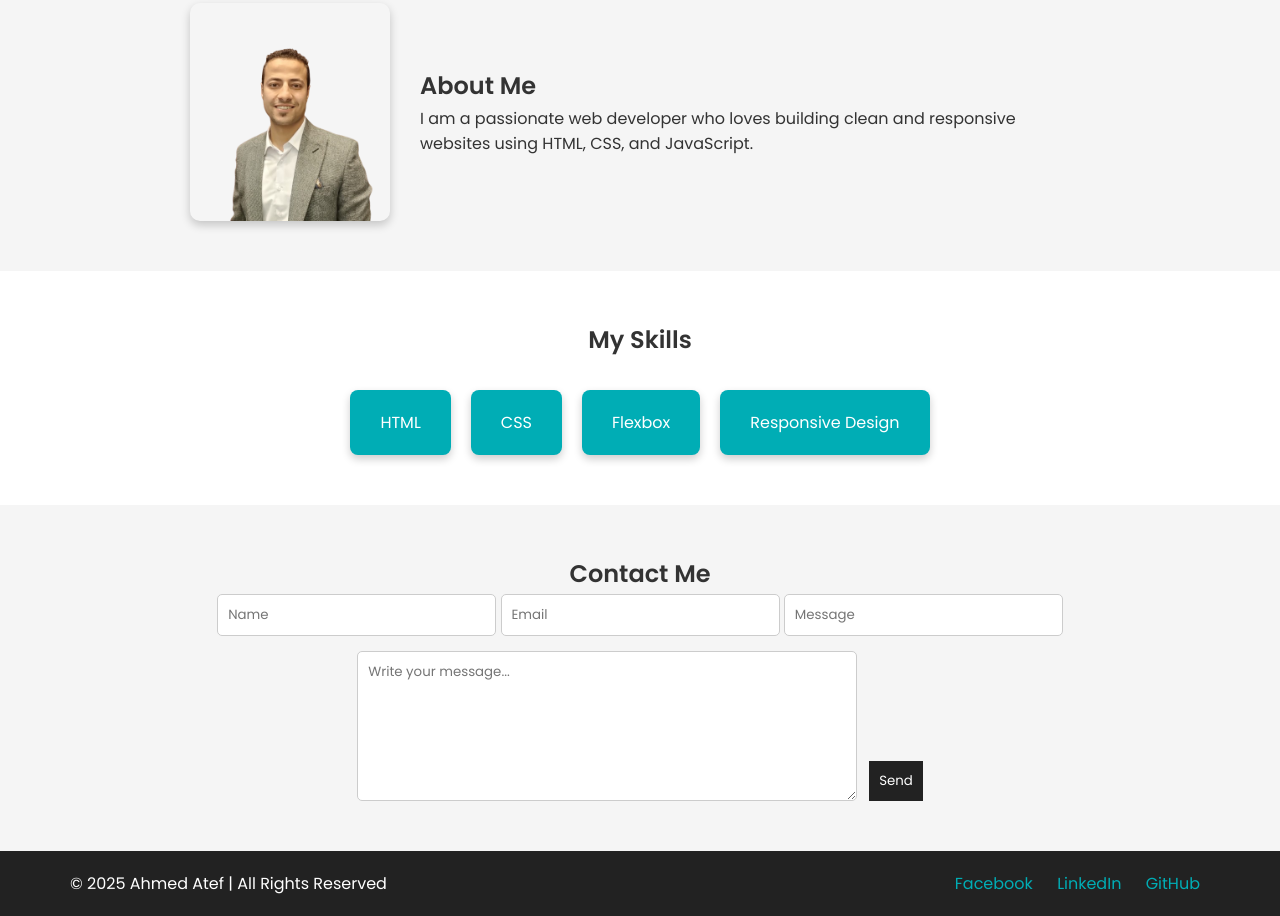
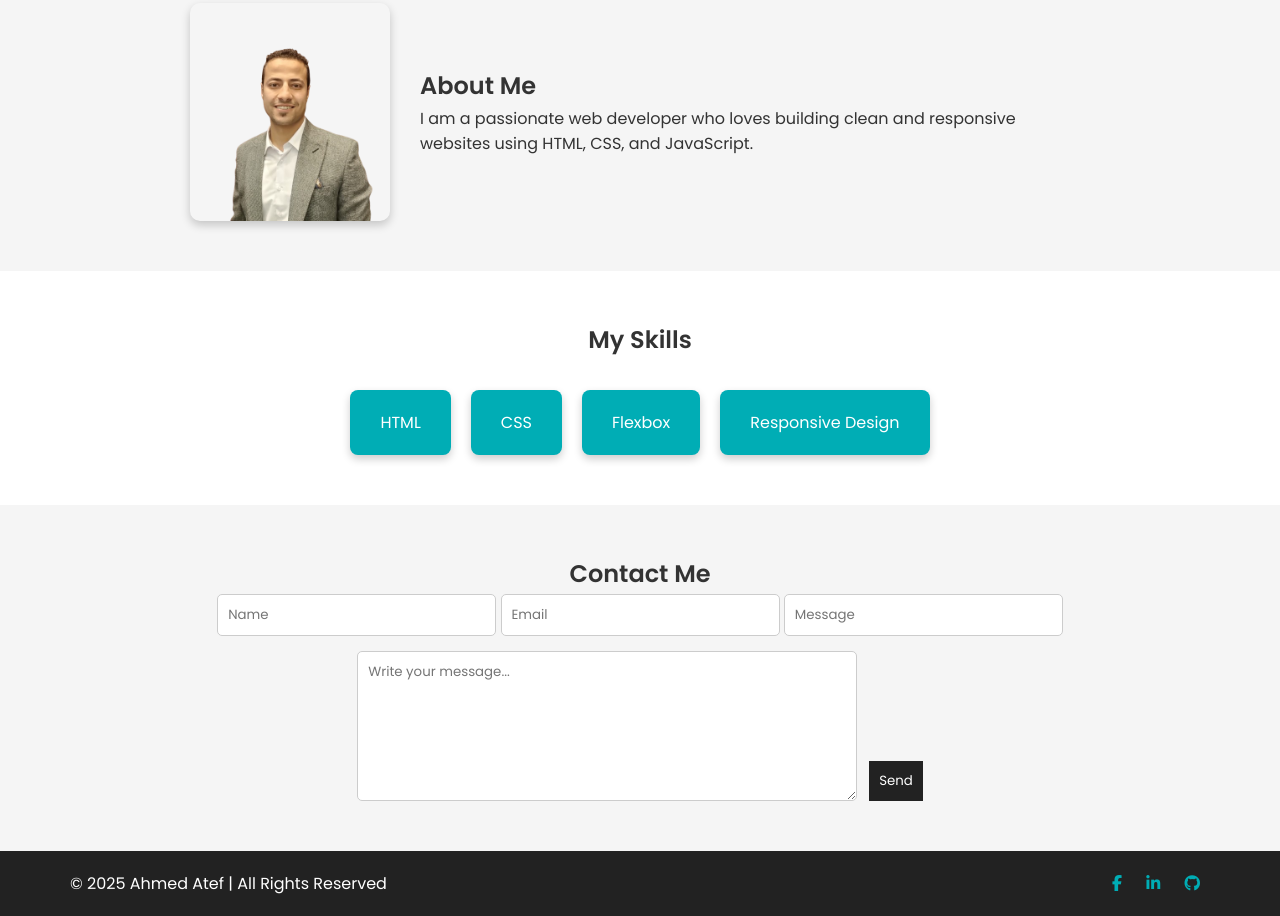
Before and after one commit to Ahmed-Atef-Adel/personal-portfolio, a plain HTML site: page index.html in a window 1280 px wide. Shown: the part 190-1106 px from the top of the page. Drawn offline with Linux system fonts and the light colour scheme.

Commit message:
lastEdit

```diff
--- a/index.html
+++ b/index.html
@@ -10,6 +10,8 @@
       href="https://fonts.googleapis.com/css2?family=Poppins:wght@300;400;600&display=swap"
       rel="stylesheet"
     />
+    <link rel="stylesheet" href="https://cdnjs.cloudflare.com/ajax/libs/font-awesome/6.5.0/css/all.min.css">
+
 
     <!-- CSS File -->
     <link rel="stylesheet" href="style.css" />
@@ -79,12 +81,20 @@
 
     <!-- Footer -->
     <footer class="footer">
-      <p>© 2025 Ahmed Atef | All Rights Reserved</p>
-      <div class="social-links">
-        <a href="https://www.facebook.com/share/1BqEajfnDo/">Facebook</a>
-        <a href="https://www.linkedin.com/in/ahmedatefadel/">LinkedIn</a>
-        <a href="https://github.com/Ahmed-Atef-Adel/">GitHub</a>
-      </div>
-    </footer>
+  <p>© 2025 Ahmed Atef | All Rights Reserved</p>
+
+  <div class="social-links">
+    <a href="https://www.facebook.com/share/1BqEajfnDo/" target="_blank" aria-label="Facebook">
+      <i class="fa-brands fa-facebook-f"></i>
+    </a>
+    <a href="https://www.linkedin.com/in/ahmedatefadel/" target="_blank" aria-label="LinkedIn">
+      <i class="fa-brands fa-linkedin-in"></i>
+    </a>
+    <a href="https://github.com/Ahmed-Atef-Adel/" target="_blank" aria-label="GitHub">
+      <i class="fa-brands fa-github"></i>
+    </a>
+  </div>
+</footer>
+
   </body>
 </html>
```
